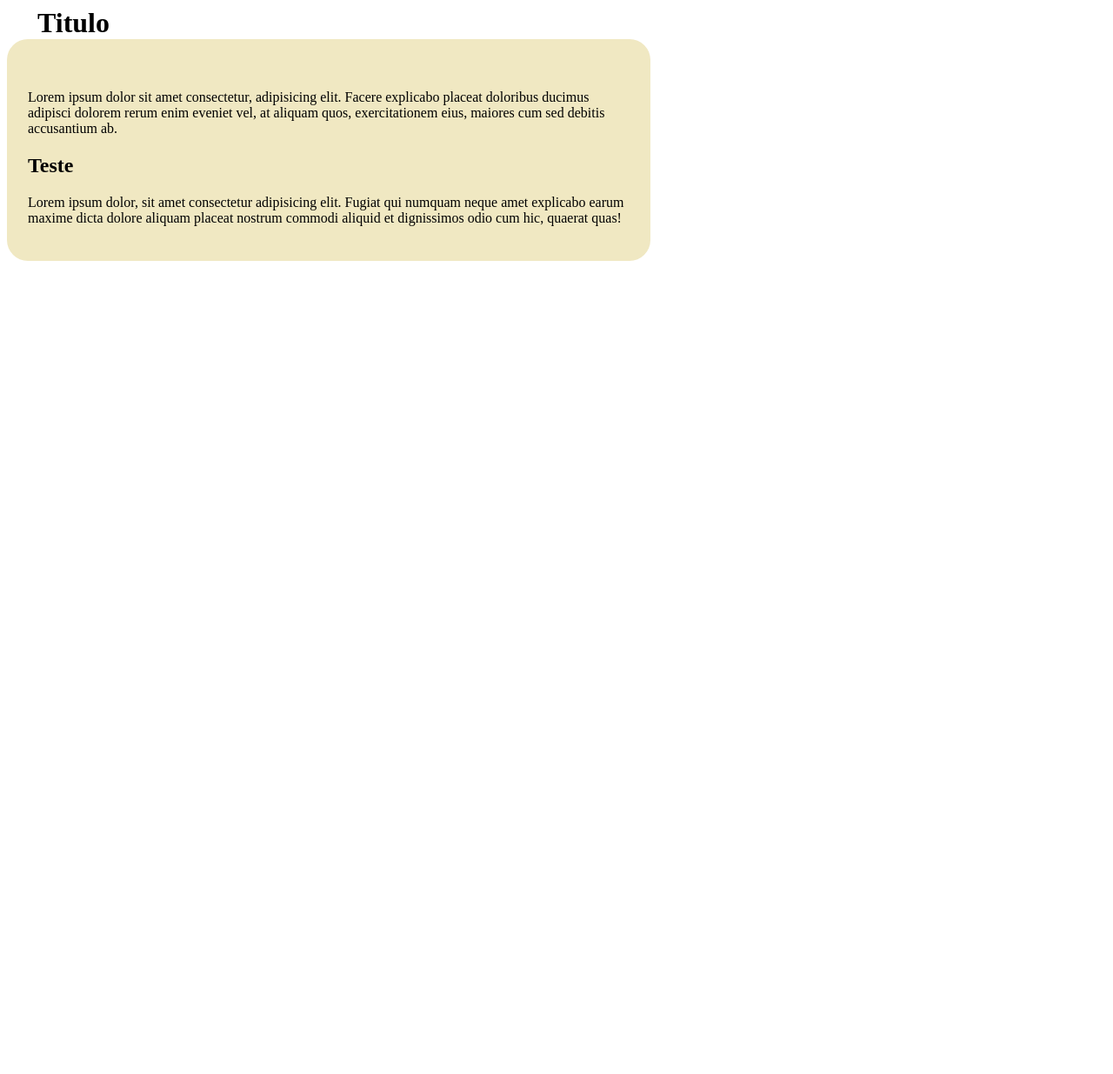
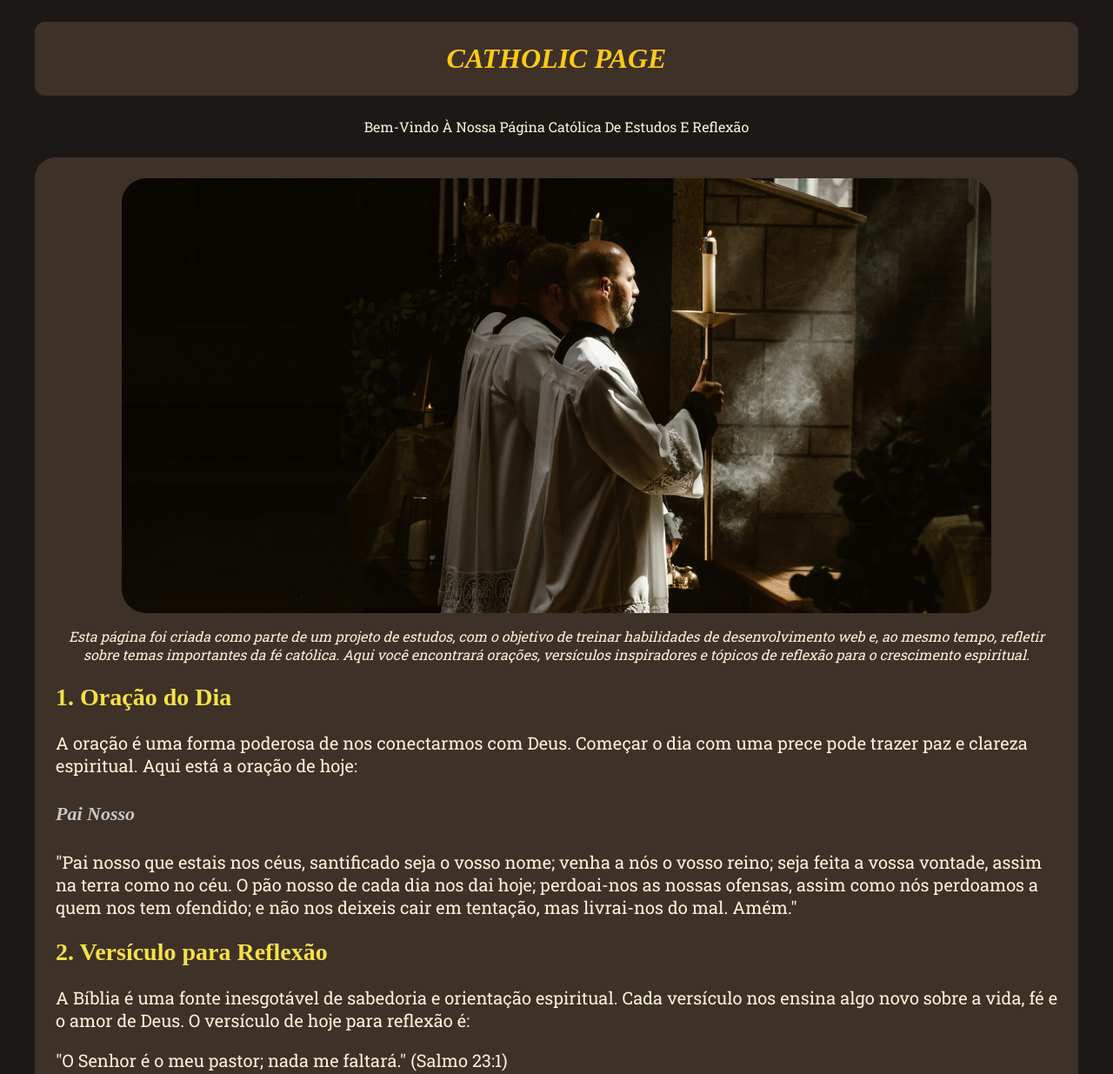
Before and after one commit to joaopontesz/CatholicPage, a plain HTML site: page index.html in a window 1280 px wide. Shown: the top 1235 px of the page at 87% size. Before the commit the page ends 800 px from the top, so only its background shows below. Drawn offline with Linux system fonts and the light colour scheme.

Commit message:
Finish Page

```diff
--- a/index.html
+++ b/index.html
@@ -1,33 +1,86 @@
 <!DOCTYPE html>
 <html lang="en">
 <head>
+  <link rel="preconnect" href="https://fonts.googleapis.com">
+  <link rel="preconnect" href="https://fonts.gstatic.com" crossorigin>
+
   <meta charset="UTF-8">
   <meta name="viewport" content="width=device-width, initial-scale=1.0">
   <title>Document</title>
 
+  <link href="https://fonts.googleapis.com/css2?family=Roboto+Slab:wght@100..900&display=swap" rel="stylesheet">
   <link rel="stylesheet" href="style.css">
 </head>
-  <h1>Titulo</h1>
+  <h1>Catholic Page</h1>
+  <p class="subtitulo">Bem-vindo à Nossa Página Católica de Estudos e Reflexão</p>
 <body>
   <div class="texto">
-    <img src="" alt="">
+    <img src="assets/acólitos.jpg" alt="">
     <section>
-    <p>
-      Lorem ipsum dolor sit amet consectetur, adipisicing elit. Facere explicabo
-      placeat doloribus ducimus adipisci dolorem rerum enim eveniet vel, at
-      aliquam quos, exercitationem eius, maiores cum sed debitis accusantium ab.
+    <p class="start">
+      Esta página foi criada como parte de um projeto de estudos, com o objetivo de treinar habilidades de desenvolvimento web e, ao mesmo tempo, refletir sobre temas importantes da fé católica. Aqui você encontrará orações, versículos inspiradores e tópicos de reflexão para o crescimento espiritual.
     </p>
   </section>
-  <Section class="remore">
+  <Section class="oração">
     <h2>
-      Teste
+      1. Oração do Dia
     </h2>
+    <p>A oração é uma forma poderosa de nos conectarmos com Deus. Começar o dia com uma prece pode trazer paz e clareza espiritual. Aqui está a oração de hoje:
+    </p>
+    <h4>Pai Nosso</h4>
     <p>
-      Lorem ipsum dolor, sit amet consectetur adipisicing elit. Fugiat qui
-      numquam neque amet explicabo earum maxime
-      dicta dolore aliquam placeat nostrum commodi aliquid et dignissimos odio
-      cum hic, quaerat quas!
+      "Pai nosso que estais nos céus, santificado seja o vosso nome; venha a nós o vosso reino; seja feita a vossa vontade, assim na terra como no céu. O pão nosso de cada dia nos dai hoje; perdoai-nos as nossas ofensas, assim como nós perdoamos a quem nos tem ofendido; e não nos deixeis cair em tentação, mas livrai-nos do mal. Amém."
     </p>
+
+    <h2>
+      2. Versículo para Reflexão
+    </h2>
+    <p>A Bíblia é uma fonte inesgotável de sabedoria e orientação espiritual. Cada versículo nos ensina algo novo sobre a vida, fé e o amor de Deus. O versículo de hoje para reflexão é:
+    </p>
+    <p>
+      "O Senhor é o meu pastor; nada me faltará." (Salmo 23:1)
+    </p>
+    <p>
+      Este versículo nos lembra que, com Deus ao nosso lado, não precisamos temer as dificuldades da vida. Ele é nosso guia e protetor em todos os momentos.
+    </p>
+
+
+    <h2>
+      3. Santo do Dia
+    </h2>
+    <p>Os santos são modelos de fé e virtude, que viveram suas vidas dedicadas a Deus e ao próximo. Hoje, destacamos:
+    </p>
+    <h4>São Francisco de Assis</h4>
+    <p>
+      Conhecido por seu amor aos pobres e à natureza, São Francisco é o padroeiro dos animais e do meio ambiente. Ele nos ensina a simplicidade, humildade e a importância de cuidar da criação divina.
+    </p>
+
+
+    <h2>
+      4. Devoção a Maria
+    </h2>
+    <p>A Virgem Maria é um exemplo perfeito de obediência e amor a Deus. Sua devoção nos inspira a confiar em sua intercessão e seguir seu exemplo de fé.
+    </p>
+    <h4>Oração a Nossa Senhora</h4>
+    <p>
+      "Ave Maria, cheia de graça, o Senhor é convosco; bendita sois vós entre as mulheres, e bendito é o fruto do vosso ventre, Jesus. Santa Maria, Mãe de Deus, rogai por nós, pecadores, agora e na hora de nossa morte. Amém."
+    </p>
+
+
+    <h2>
+      5. Virtudes Cristãs
+    </h2>
+    <p>As virtudes são qualidades que devemos buscar em nossa caminhada de fé. Elas nos ajudam a viver de acordo com os ensinamentos de Cristo. Aqui estão algumas das principais virtudes cristãs:
+    </p>
+    <ul>
+      <li>Caridade: Amar a Deus sobre todas as coisas e ao próximo como a si mesmo.</li>
+      <li>Fé: Confiar em Deus e em Seus planos, mesmo quando não entendemos totalmente.</li>
+      <li>Esperança: Acreditar que, com a ajuda de Deus, podemos superar as dificuldades.</li>
+      <li>Prudência: Tomar decisões sábias e justas em nossa vida diária.</li>
+      <li>Justiça: Dar a cada um o que lhe é devido, de acordo com a vontade de Deus.</li>
+      <li>Fortaleza: Ter coragem e perseverança em momentos difíceis.</li>
+      <li>Temperança: Moderação nos desejos e autocontrole.</li>
+    </ul>
   </Section>
   </div>
 </body>
--- a/style.css
+++ b/style.css
@@ -1,27 +1,67 @@
+h1 {
+  color: #FFCA16;
+  text-align: center;
+  text-transform: uppercase;
+  font-style: italic;
 
-h1 {
-
-  color: rgb(0, 0, 0);
-
+  box-sizing: border-box;
+  width: 1200px;
+  padding: 24px;
+  background-color: #3E3128;
   margin: auto;
-  margin-left: 35px;
+  margin: 25px auto;
+  border-radius: 12px;
 }
 
-div {
+.subtitulo {
   box-sizing: border-box;
-  width: 740px;
+  color: #fcf4d8;
+  text-align: center;
+  text-transform: capitalize;
+}
+
+
+body {
+  background-color: #1C1816;
+}
+
+img {
+
+  display: block;
+  margin-left: auto;
+  margin-right: auto;
+  border-radius: 28px;
+}
+
+.texto {
+  font-size: 20px;
+  color: #fcf4d8;
+
+  box-sizing: border-box;
+  width: 1200px;
   padding: 24px;
-  background-color: #F0E8C2;
+  background-color: #3E3128;
   border-radius: 24px;
+  margin: 25px auto;
 }
-.texto {
-  /* box-sizing: border-box;
-  width: 740px;
-  padding: 24px;
-  background-color: #F0E8C2;
-  border-radius: 24px; */
 
-  /* margin: auto; */
+  .start {
+    font-size: 16px;
+    text-align: center;
+    font-style: italic;
+  }
 
-  color: rgb(0, 0, 0);
+h2 {
+  font-size: 28px;
+  color: #F5E147
 }
+
+h4 {
+  font-size: 22px;
+  color: #c8c8c8;
+  font-style: italic;
+}
+
+p {
+  font-family: "Roboto Slab", serif;
+}
```
Also changed, not shown: assets/acólitos.jpg (added).
